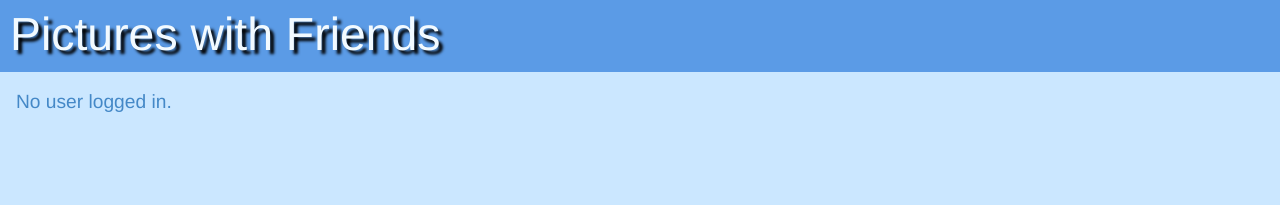
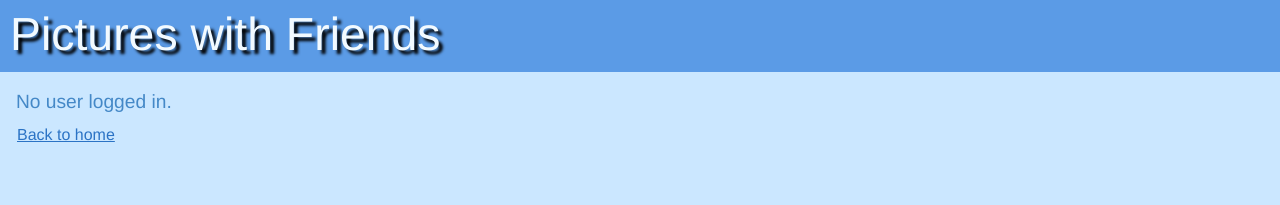
Before and after one commit to InactiveElement/Picture-Website, an Angular app in the folder Front-end/Website/: page /home in a window 1280 px wide. Shown: the top 205 px of the page. Built offline with nearby package versions, Linux system fonts and the light colour scheme.

Commit message:
no user fix

```diff
--- a/Front-end/Website/src/app/user-home/user-home.component.html
+++ b/Front-end/Website/src/app/user-home/user-home.component.html
@@ -31,5 +31,11 @@
 </nav>
 
 <div *ngIf="!currentUser">
-    <p style="color: #4488c7; padding-top: 1rem; font-size: larger; left: 1rem; position: absolute;">No user logged in.</p>
+    <div>
+        <p style="color: #4488c7; padding-top: 1rem; font-size: larger; left: 1rem; position: absolute;">No user logged in.</p>
+    </div>
+    <div>
+        <button routerLinkActive='active' [routerLink]="['/']" class = 'btn btn-link' style = 'height: 40px;  margin: 0 auto; color: #2b73c5; position: absolute; left: 0.25rem; top: 7.2rem;' value = 'Back to home'
+                >Back to home</button>
+    </div>
 </div>
```
